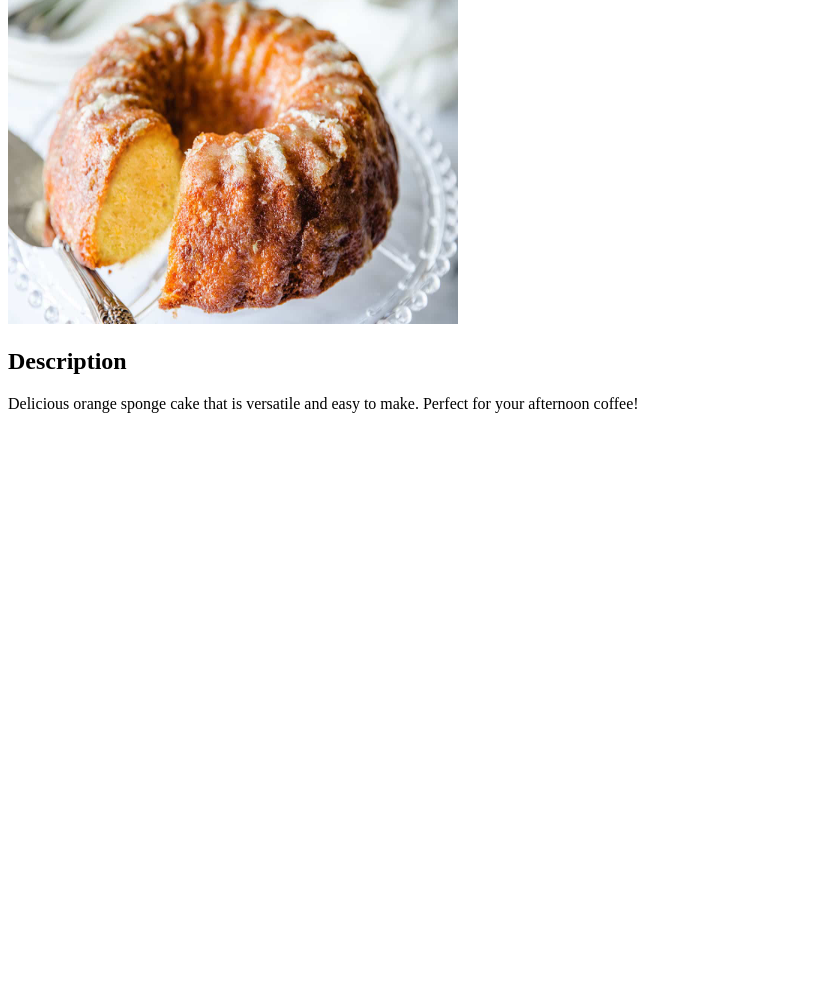
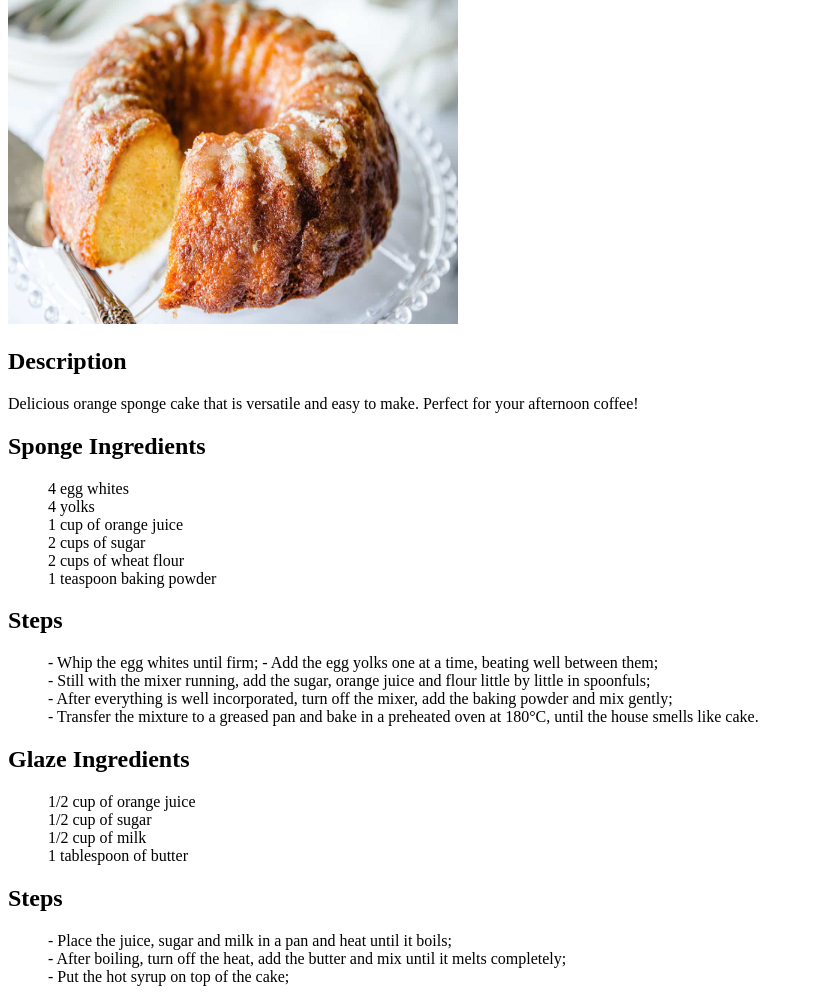
Before and after one commit to ThaAllemany/odin-recipes, a plain HTML site: page recipes/orangecake.html in a window 1280 px wide. Shown: the part 106-1108 px from the top of the page, without its empty margins (0-813 px from the left). Before the commit the page ends 800 px from the top, so only its background shows below. Drawn offline with Linux system fonts and the light colour scheme.

Commit message:
Add ingredients and steps to the Orange Cake recipe

```diff
--- a/recipes/orangecake.html
+++ b/recipes/orangecake.html
@@ -10,5 +10,39 @@
         <img src="../images/orangecake.jpg" alt="Orange Cake" height="350" width="450">
         <h2>Description</h2>
         <p>Delicious orange sponge cake that is versatile and easy to make. Perfect for your afternoon coffee!</p>
+
+        <h2>Sponge Ingredients</h2>
+            <ul>
+                4 egg whites<br>
+                4 yolks<br>
+                1 cup of orange juice<br>
+                2 cups of sugar<br>
+                2 cups of wheat flour<br>
+                1 teaspoon baking powder<br>
+            </ul>
+
+        <h2>Steps</h2>
+            <ol>
+                - Whip the egg whites until firm;
+                - Add the egg yolks one at a time, beating well between them;<br>
+                - Still with the mixer running, add the sugar, orange juice and flour little by little in spoonfuls;<br>
+                - After everything is well incorporated, turn off the mixer, add the baking powder and mix gently;<br>
+                - Transfer the mixture to a greased pan and bake in a preheated oven at 180°C, until the house smells like cake.<br>
+            </ol>
+
+        <h2>Glaze Ingredients</h2>
+            <ul>
+                1/2 cup of orange juice <br>
+                1/2 cup of sugar<br>
+                1/2 cup of milk<br>
+                1 tablespoon of butter<br>
+            </ul>
+
+        <h2>Steps</h2>
+            <ol>
+               - Place the juice, sugar and milk in a pan and heat until it boils; <br>
+               - After boiling, turn off the heat, add the butter and mix until it melts completely; <br>
+               - Put the hot syrup on top of the cake;<br>
+            </ol>
     </body>
 </html>
```
